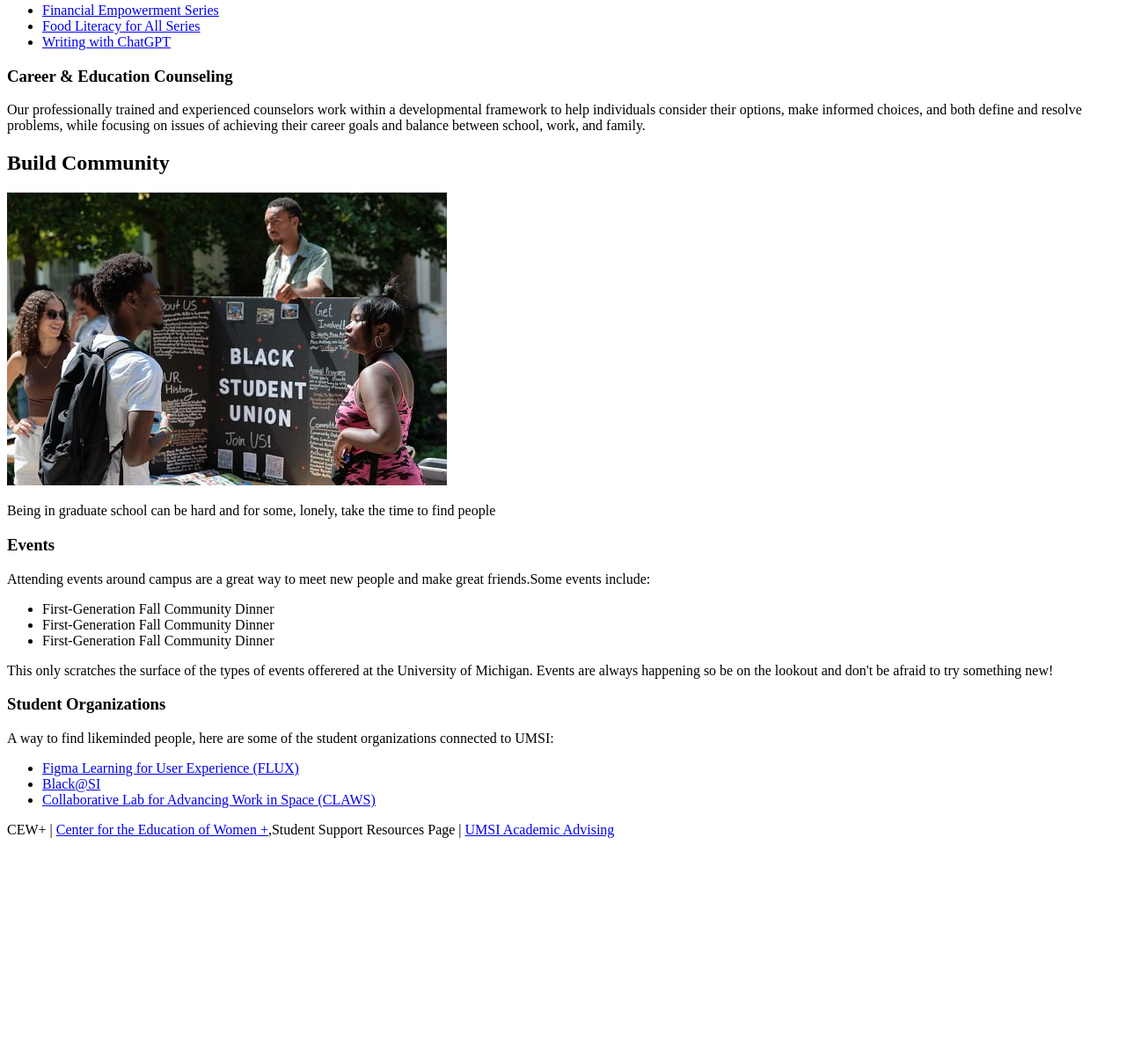
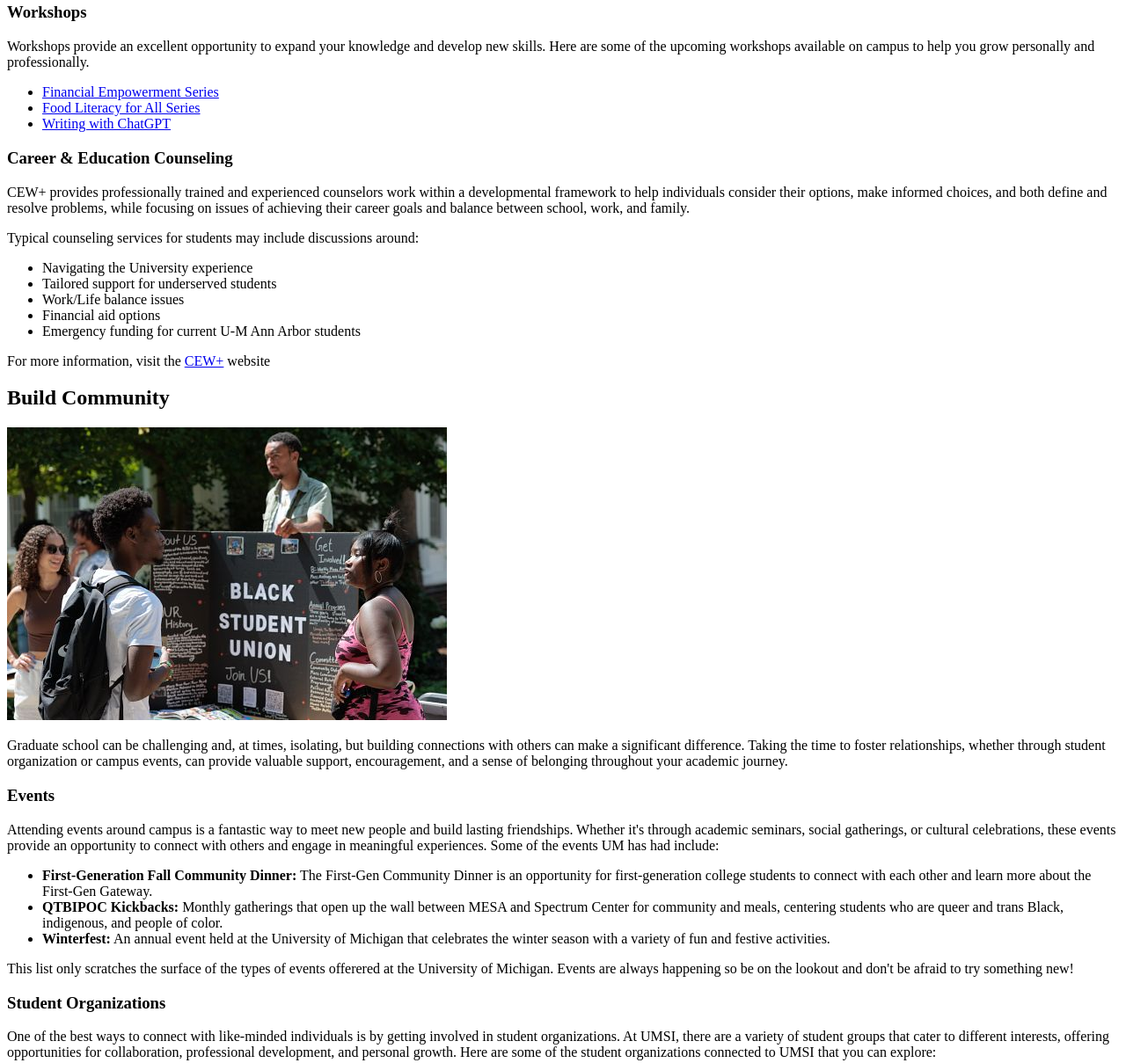
Before and after one commit to lilymadojemu/client_project_html_w25, a plain HTML site: page outside_classroom.html in a window 1280 px wide. Shown: the part 1382-2591 px from the top of the page at 88% size. Before the commit the page ends 2351 px from the top, so only its background shows below. Drawn offline with Linux system fonts and the light colour scheme.

Commit message:
Completed Content on Outside classroom page

```diff
--- a/outside_classroom.html
+++ b/outside_classroom.html
@@ -20,16 +20,22 @@
         <h1>Life Outside of the Classroom</h1>
     </header>
     <main id="main">
-        <h2> Introduction </h2>
+        <img src="images/MCOMMONS-WinterSemester2025-01.jpg" alt="	Two students enjoy breakfast near a large window during Welcome Wednesday at the Alumni Center.">
+
+        <!-- Content taken & modified from ChatGPT with the prompt, "Beef up this paragraph a bit:         <p>At the University of Michigan School of Information (UMSI), we understand the importance of maintaining a balance between one's school and personal life for overall academic success.This page goes over some of the opportunities and resources there are for enjoying your time outside of the classroom while at UMSI. </p>" ChatGPT. (2025). ChatGPT (January 2025 version) [Large language model]. -->
+
+        <p>At the University of Michigan School of Information (UMSI), we recognize that achieving a healthy balance between academics and personal well-being is essential for overall success and fulfillment. That's why we offer a wide range of opportunities and resources to help students make the most of their time outside the classroom. From student organizations and campus events to wellness programs and recreational activities, UMSI provides countless ways to relax, connect, and recharge. This page highlights the many avenues available for enriching your personal life while fostering a strong sense of community during your time at UMSI.</p>
+
         <section>
-            <img src="images/MCOMMONS-WinterSemester2025-01.jpg" alt="	Two students enjoy breakfast near a large window during Welcome Wednesday at the Alumni Center.">
-            <p>At the University of Michigan School of Information (UMSI), we understand the importance of maintaining a balance between one's school and personal life for overall academic success.This page goes over some of the opportunities and resources there are for enjoying your time outside of the classroom while at UMSI. </p>
-        </section>
-        <h2> Professional & Personal Development</h2>
-        <section>
+            <h2> Professional & Personal Development</h2>
             <img src="images/MCOMMONS-RackhamResourceFair-08.jpg.jpg" alt="Three students talk in the back corner of the Michigan League Ballroom during the Rackham Graduate Student Resource Fair">
-            <p> </p>
+            <!-- Content taken & modified from ChatGPT with the prompt, "Beef up this paragraph a bit:  <p> There are opportunities to further yourself personally and professional thorughout campus, here is a snapshot of some of the opportunities available.</p>" ChatGPT. (2025). ChatGPT (January 2025 version) [Large language model]. -->
+
+            <p> The University of Michigan offers a wealth of opportunities to support both personal growth and professional development. From engaging workshops and networking events to counseling and advising, there’s something for everyone to explore. Here’s a snapshot of some of the exciting opportunities available to help you thrive on campus.</p>
+
             <h3>Workshops</h3>
+            <!-- Content taken & modified from ChatGPT with the prompt, "Refine this paragraph:             <p> Workshops are great ways to broaden one's own knowledge, here are some of the upcoming workshops on campus.  </p>" ChatGPT. (2025). ChatGPT (January 2025 version) [Large language model]. -->
+            <p> Workshops provide an excellent opportunity to expand your knowledge and develop new skills. Here are some of the upcoming workshops available on campus to help you grow personally and professionally. </p>
             <ul>
                 <li><a href="https://www.cew.umich.edu/events/financial-empowerment-series-5-be-the-boss-of-your-finances-february-11-2025/">Financial Empowerment Series</a></li>
                 <li><a href="https://www.cew.umich.edu/events/co-sponsored-event-food-literacy-for-all-series-2/">Food Literacy for All Series</a></li>
@@ -37,31 +43,46 @@
             </ul>
 
             <h3>Career & Education Counseling</h3>
-            <!-- To edit -->
-            <p>Our professionally trained and experienced counselors work within a developmental framework to help individuals consider their options, make informed choices, and both define and resolve problems, while focusing on issues of achieving their career goals and balance between school, work, and family.</p>
+            <p>CEW+ provides professionally trained and experienced counselors work within a developmental framework to help individuals consider their options, make informed choices, and both define and resolve problems, while focusing on issues of achieving their career goals and balance between school, work, and family.</p>
+            <p> Typical counseling services for students may include discussions around: </p>
+            <ul>
+                <li>Navigating the University experience </li>
+                <li>Tailored support for underserved students </li>
+                <li>Work/Life balance issues </li>
+                <li>Financial aid options  </li>
+                <li>Emergency funding for current U-M Ann Arbor students </li>
+            </ul>
+            <p>For more information, visit the <a href="https://www.cew.umich.edu/students/"> CEW+</a> website</p>
         </section>
 
-        <h2>Build Community</h2>
+        <section>
+            <h2>Build Community</h2>
             <img src="images/MCOMMONS-TrotterBlockParty-5.jpg.jpg" alt="A student listens to members of the Black Student Union share information about their organization during a block party at Trotter.
             ">
-            <p> Being in graduate school can be hard and for some, lonely, take the time to find people </p>
+            <!-- Content taken & modified from ChatGPT with the prompt, "Refine this into a paragraphL                 <p> Being in graduate school can be hard and for some, lonely, take the time to find people </p>" ChatGPT. (2025). ChatGPT (January 2025 version) [Large language model]. -->
+            <p> Graduate school can be challenging and, at times, isolating, but building connections with others can make a significant difference. Taking the time to foster relationships, whether through student organization or campus events, can provide valuable support, encouragement, and a sense of belonging throughout your academic journey. </p>
 
             <h3>Events</h3>
-                <p> Attending events around campus are a great way to meet new people and make great friends.Some events include: </p>
-                <ul>
-                    <li>First-Generation Fall Community Dinner</li>
-                    <li>First-Generation Fall Community Dinner</li>
-                    <li>First-Generation Fall Community Dinner</li>
-                </ul>
-                <p> This only scratches the surface of the types of events offerered at the University of Michigan. Events are always happening so be on the lookout and don't be afraid to try something new!</p>
+            <!-- Content taken & modified from ChatGPT with the prompt, "Refine this into a paragraph:                    <p> Attending events around campus are a great way to meet new people and make great friends.Some events include: </p>" ChatGPT. (2025). ChatGPT (January 2025 version) [Large language model]. -->
+            <p> Attending events around campus is a fantastic way to meet new people and build lasting friendships. Whether it's through academic seminars, social gatherings, or cultural celebrations, these events provide an opportunity to connect with others and engage in meaningful experiences. Some of the events UM has had include: </p>
+            <ul>
+                <li><strong>First-Generation Fall Community Dinner:</strong> The First-Gen Community Dinner is an opportunity for first-generation college students to connect with each other and learn more about the First-Gen Gateway.</li>
+                <li><strong>QTBIPOC Kickbacks: </strong> Monthly gatherings that open up the wall between MESA and Spectrum Center for community and meals, centering students who are queer and trans Black, indigenous, and people of color.</li>
+                <li><strong>Winterfest:</strong> An annual event held at the University of Michigan that celebrates the winter season with a variety of fun and festive activities.</li>
+            </ul>
+            <p> This list only scratches the surface of the types of events offerered at the University of Michigan. Events are always happening so be on the lookout and don't be afraid to try something new!</p>
+
             <h3> Student Organizations</h3>
-            <p> A way to find likeminded people, here are some of the student organizations connected to UMSI:</p>
+            <!-- Content taken & modified from ChatGPT with the prompt, "Refine into a paragraph:             <p> A way to find likeminded people, here are some of the student organizations connected to UMSI:</p>" ChatGPT. (2025). ChatGPT (January 2025 version) [Large language model]. -->
+            <p> One of the best ways to connect with like-minded individuals is by getting involved in student organizations. At UMSI, there are a variety of student groups that cater to different interests, offering opportunities for collaboration, professional development, and personal growth. Here are some of the student organizations connected to UMSI that you can explore: </p>
             <ul>
                 <li><a href="https://maizepages.umich.edu/organization/flux">Figma Learning for User Experience (FLUX)</a></li>
                 <li><a href="https://maizepages.umich.edu/organization/blackatsi">Black@SI</a></li>
                 <li><a href="https://maizepages.umich.edu/organization/claws">Collaborative Lab for Advancing Work in Space (CLAWS)</a></li>
             </ul>
+        </section>
     </main>
+
     <footer>
         <p> CEW+ | <a href="https://www.cew.umich.edu/">Center for the Education of Women +</a>,Student Support Resources Page | <a href="https://sites.google.com/umich.edu/msiacademicadvising/student-support-resources">UMSI Academic Advising</a></p>
     </footer>
```
Also changed, not shown: index.html (+0 -2 lines).
